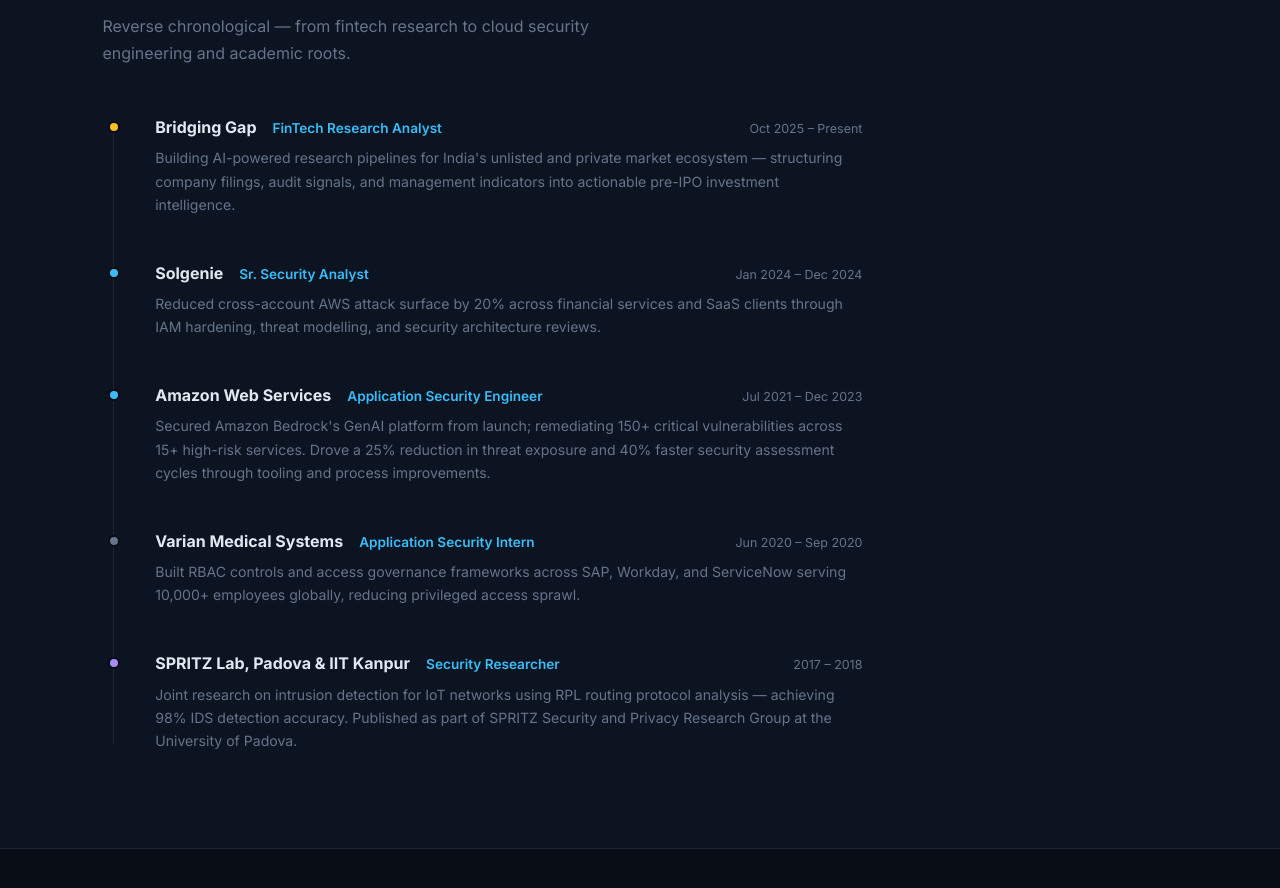
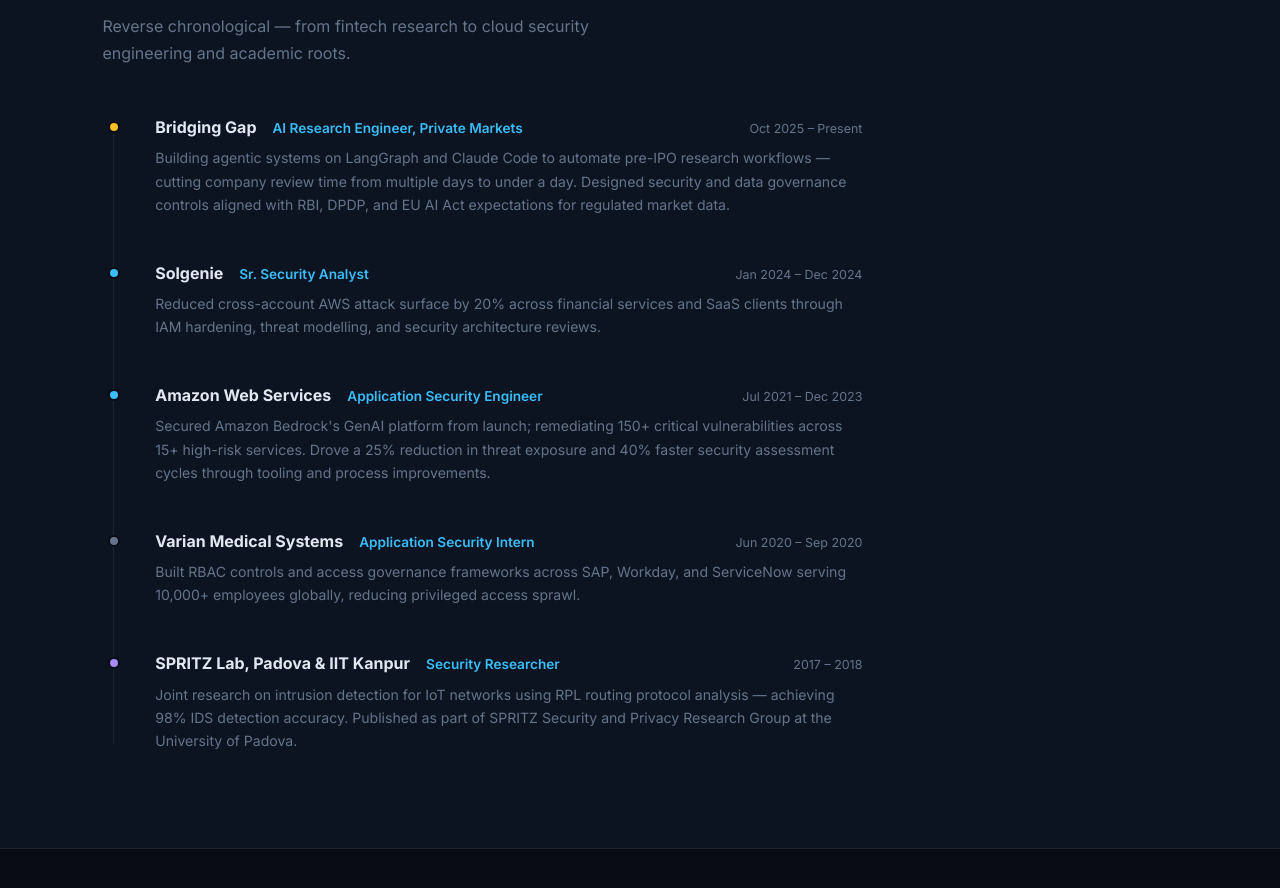
Before and after one commit to pratty010/pratty010.github.io, a plain HTML site: page index.html in a window 1280 px wide. Shown: the part 2535-3423 px from the top of the page. Drawn offline with Linux system fonts and the light colour scheme.

Commit message:
align: update Bridging Gap experience copy to match humanized resume — AI Research Engineer, Private Markets with agentic systems + security governance framing

```diff
--- a/index.html
+++ b/index.html
@@ -961,13 +961,13 @@
       <div class="timeline-body">
         <div class="timeline-header">
           <span class="timeline-company">Bridging Gap</span>
-          <span class="timeline-role">FinTech Research Analyst</span>
+          <span class="timeline-role">AI Research Engineer, Private Markets</span>
           <span class="timeline-period">Oct 2025 – Present</span>
         </div>
         <p class="timeline-desc">
-          Building AI-powered research pipelines for India's unlisted and private market ecosystem —
-          structuring company filings, audit signals, and management indicators into actionable
-          pre-IPO investment intelligence.
+          Building agentic systems on LangGraph and Claude Code to automate pre-IPO research workflows —
+          cutting company review time from multiple days to under a day. Designed security and data governance
+          controls aligned with RBI, DPDP, and EU AI Act expectations for regulated market data.
         </p>
       </div>
     </div>
```
